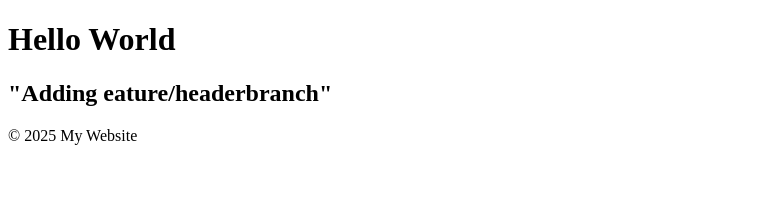
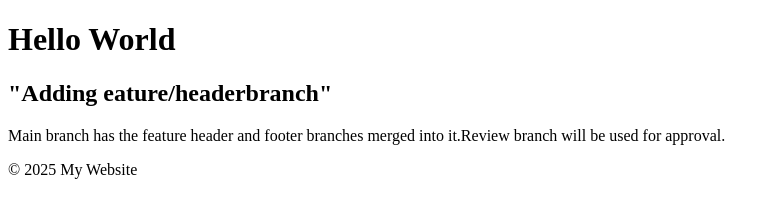
Before and after one commit to aswinirkaranth/version-control-simulation-aswini, a plain HTML site: page index.html in a window 1280 px wide. Shown: the whole page, without its empty margins (0-775 px from the left). Drawn offline with Linux system fonts and the light colour scheme.

Commit message:
Modification to practice pull request

```diff
--- a/index.html
+++ b/index.html
@@ -10,6 +10,9 @@
 </head>
 
 <body>
+    <!--Since I have created a review branch only after merging features to main,adding a paragraph-->
+    <p> Main branch has the feature header and footer branches merged into it.Review branch will be used for approval.
+    </p>
     <!--Footer section-->
     <footer>
         <p>&copy; 2025 My Website</p>
```
